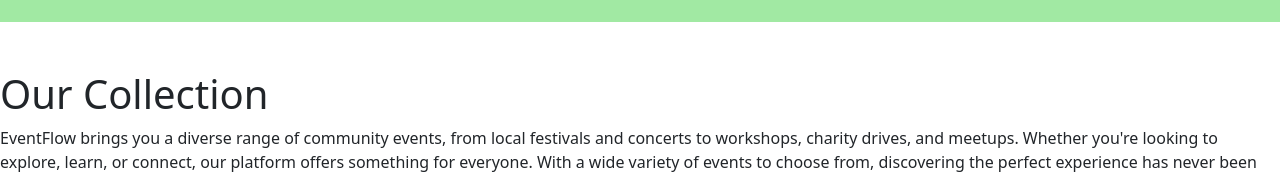
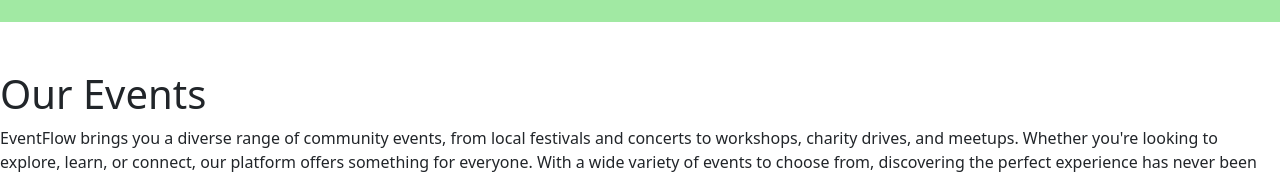
Before and after one commit to hellorahat/event-planning-website, a React (Vite) app: page /event-planning-website/about-us in a window 1280 px wide. Shown: the part 356-530 px from the top of the page. Built offline with nearby package versions, Linux system fonts and the light colour scheme.

Commit message:
more aboutus fix

```diff
--- a/src/pages/AboutUs.jsx
+++ b/src/pages/AboutUs.jsx
@@ -35,7 +35,7 @@
       </div>
       <br />
       <br />
-      <h1 className="who">Our Collection</h1>
+      <h1 className="who">Our Events</h1>
 
       <div className="who">
       EventFlow brings you a diverse range of community events, from local festivals and concerts to workshops, charity drives, and meetups. Whether you're looking to explore, learn, or connect, our platform offers something for everyone. With a wide variety of events to choose from, discovering the perfect experience has never been easier.
```
